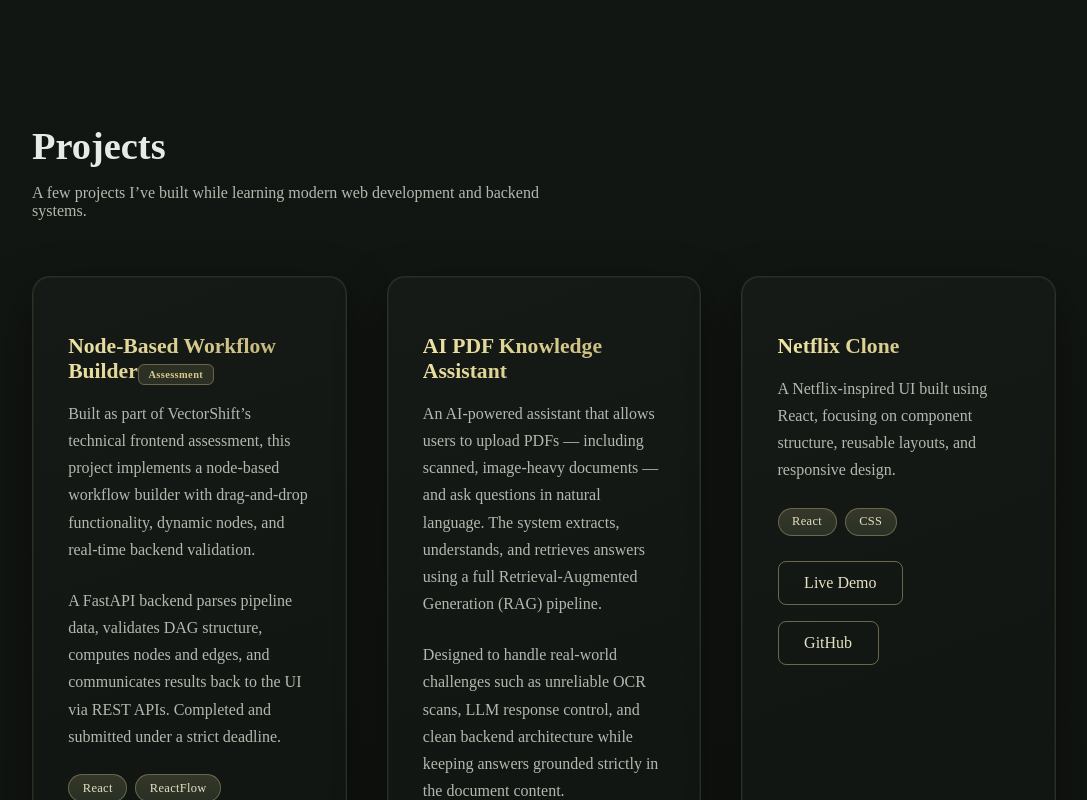
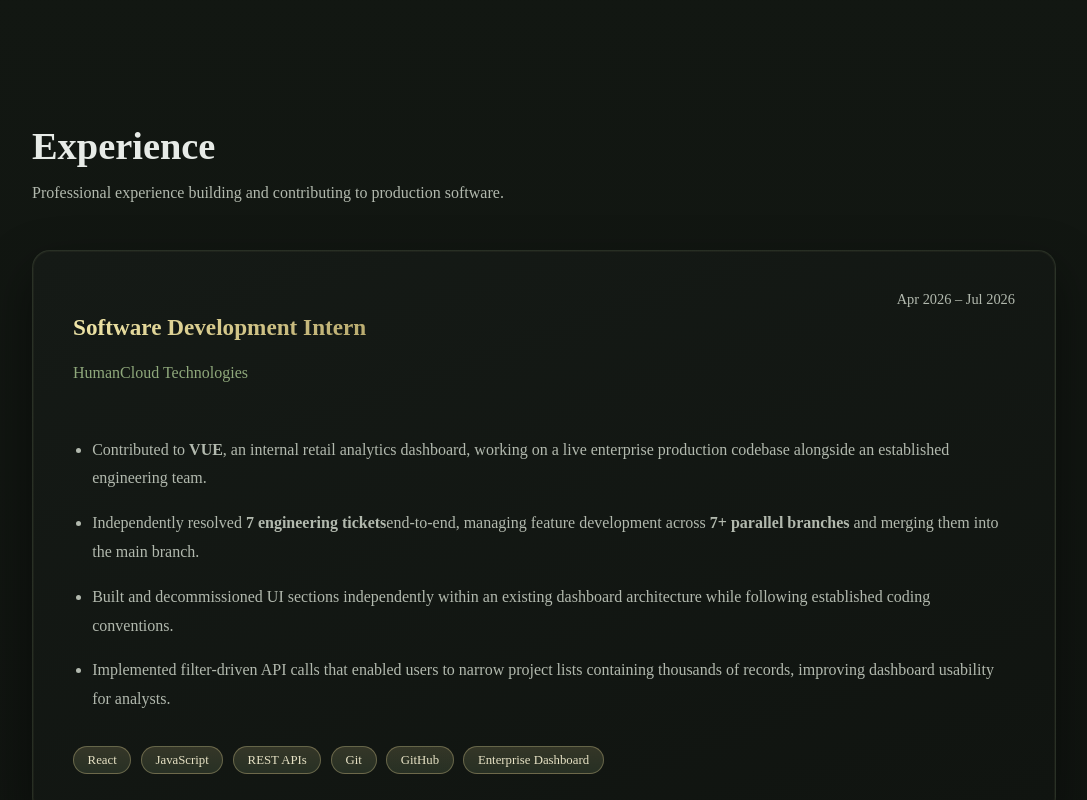
Before and after one commit to Manas-Sharma-210/portfolio-manas, a React (Vite) app: page / in a window 1280 px wide. Shown: the part 1720-2520 px from the top of the page, without its empty margins (96-1183 px from the left). Built offline with nearby package versions, Linux system fonts and the light colour scheme.

Commit message:
Add internship experience and update portfolio

```diff
--- a/src/App.jsx
+++ b/src/App.jsx
@@ -4,6 +4,7 @@ import About from "./components/About";
 import Projects from "./components/Projects";
 import Skills from "./components/Skills";
 import Contact from "./components/Contact";
+import Experience from "./components/Experience";
 
 function App() {
   return (
@@ -11,6 +12,7 @@ function App() {
       <Navbar />
       <Hero />
       <About />
+      <Experience />
       <Projects />
       <Skills />
       <Contact />
--- a/src/components/About.jsx
+++ b/src/components/About.jsx
@@ -16,13 +16,13 @@ function About() {
           <h2>About Me</h2>
 
           <p>
-            I’m a pre-final year <strong>Computer Science student</strong> who
+            I’m a final year <strong>Computer Science student</strong> who
             enjoys building real software systems—frontends that feel
             intentional, and backends that do meaningful work.
           </p>
 
           <p>
-            I work primarily with <strong>React, JavaScript, and CSS</strong>,
+            I work primarily with <strong>Python</strong>,
             and I’m actively expanding into backend development using{" "}
             <strong>FastAPI</strong> and <strong>Node.js</strong>, focusing on
             how systems are structured, validated, and scaled.
--- /dev/null
+++ b/src/components/Experience.jsx
@@ -0,0 +1,64 @@
+function Experience() {
+  return (
+    <section className="experience" id="experience">
+      <div className="experience-container">
+        <h2 className="experience-title">Experience</h2>
+
+        <p className="experience-subtitle">
+          Professional experience building and contributing to production software.
+        </p>
+
+        <div className="experience-card">
+          <div className="experience-header">
+            <div>
+              <h3>Software Development Intern</h3>
+              <h4>HumanCloud Technologies</h4>
+            </div>
+
+            <span className="experience-date">
+              Apr 2026 – Jul 2026
+            </span>
+          </div>
+
+          <ul className="experience-list">
+            <li>
+              Contributed to <strong>VUE</strong>, an internal retail analytics
+              dashboard, working on a live enterprise production codebase
+              alongside an established engineering team.
+            </li>
+
+            <li>
+              Independently resolved <strong>7 engineering tickets</strong>
+              end-to-end, managing feature development across{" "}
+              <strong>7+ parallel branches</strong> and merging them into the
+              main branch.
+            </li>
+
+            <li>
+              Built and decommissioned UI sections independently within an
+              existing dashboard architecture while following established coding
+              conventions.
+            </li>
+
+            <li>
+              Implemented filter-driven API calls that enabled users to narrow
+              project lists containing thousands of records, improving dashboard
+              usability for analysts.
+            </li>
+          </ul>
+
+          <div className="experience-tags">
+            <span>React</span>
+            <span>JavaScript</span>
+            <span>REST APIs</span>
+            <span>Git</span>
+            <span>GitHub</span>
+            <span>Enterprise Dashboard</span>
+          </div>
+        </div>
+      </div>
+    </section>
+  );
+}
+
+export default Experience;
--- a/src/components/Navbar.jsx
+++ b/src/components/Navbar.jsx
@@ -5,7 +5,15 @@ function Navbar() {
   const [open, setOpen] = useState(false);
 
   useEffect(() => {
-    const sectionIds = ["home", "about", "projects", "skills", "contact"];
+    const sectionIds = [
+      "home",
+      "about",
+      "experience",
+      "projects",
+      "skills",
+      "contact",
+    ];
+
     const sections = sectionIds
       .map((id) => document.getElementById(id))
       .filter(Boolean);
@@ -29,39 +37,72 @@ function Navbar() {
     return () => window.removeEventListener("scroll", handleScroll);
   }, []);
 
+  // Close mobile menu when resizing to desktop
+  useEffect(() => {
+    const handleResize = () => {
+      if (window.innerWidth > 768) {
+        setOpen(false);
+      }
+    };
+
+    window.addEventListener("resize", handleResize);
+
+    return () => window.removeEventListener("resize", handleResize);
+  }, []);
+
   const handleLinkClick = () => {
-    setOpen(false); // close menu after click
+    setOpen(false);
   };
 
   return (
     <nav className="navbar">
       <div className="nav-inner">
-        <span className="nav-logo">Manas</span>
 
-        {/* DESKTOP LINKS */}
+        {/* LOGO */}
+        <a href="#home" className="nav-logo">
+          Manas
+        </a>
+
+        {/* DESKTOP NAVIGATION */}
         <ul className="nav-links desktop">
-          {["home", "about", "projects", "skills", "contact"].map((id) => (
+          {[
+            "home",
+            "about",
+            "experience",
+            "projects",
+            "skills",
+            "contact",
+          ].map((id) => (
             <li key={id} className={active === id ? "active" : ""}>
-              <a href={`#${id}`}>{id.charAt(0).toUpperCase() + id.slice(1)}</a>
+              <a href={`#${id}`}>
+                {id.charAt(0).toUpperCase() + id.slice(1)}
+              </a>
             </li>
           ))}
         </ul>
 
-        {/* HAMBURGER */}
+        {/* HAMBURGER BUTTON */}
         <button
           className={`hamburger ${open ? "open" : ""}`}
           onClick={() => setOpen(!open)}
-          aria-label="Toggle menu"
+          aria-label="Toggle navigation menu"
         >
-          <span />
-          <span />
-          <span />
+          <span></span>
+          <span></span>
+          <span></span>
         </button>
       </div>
 
       {/* MOBILE MENU */}
       <div className={`mobile-menu ${open ? "show" : ""}`}>
-        {["home", "about", "projects", "skills", "contact"].map((id) => (
+        {[
+          "home",
+          "about",
+          "experience",
+          "projects",
+          "skills",
+          "contact",
+        ].map((id) => (
           <a
             key={id}
             href={`#${id}`}
--- a/src/index.css
+++ b/src/index.css
@@ -338,6 +338,149 @@ html {
   }
 }
 
+/* =========================
+   EXPERIENCE
+========================= */
+
+.experience {
+  background: linear-gradient(
+    180deg,
+    #121712,
+    #101410
+  );
+
+  padding: 7rem 10%;
+}
+
+.experience-container {
+  max-width: 1100px;
+  margin: 0 auto;
+}
+
+.experience-title {
+  font-size: 2.4rem;
+  color: var(--text-main);
+  margin-bottom: .6rem;
+}
+
+.experience-subtitle {
+  color: var(--text-muted);
+  margin-bottom: 3rem;
+}
+
+.experience-card {
+  background: linear-gradient(
+    160deg,
+    #151a16,
+    #101410
+  );
+
+  padding: 2.5rem;
+
+  border-radius: 18px;
+
+  border: 1px solid rgba(143,168,123,.18);
+
+  box-shadow:
+    0 20px 50px rgba(0,0,0,.45),
+    inset 0 0 0 1px rgba(214,201,140,.05);
+
+  transition: .3s;
+}
+
+.experience-card:hover {
+  transform: translateY(-5px);
+
+  box-shadow:
+    0 28px 70px rgba(0,0,0,.55),
+    inset 0 0 0 1px rgba(214,201,140,.12);
+}
+
+.experience-header {
+  display: flex;
+  justify-content: space-between;
+  align-items: flex-start;
+
+  margin-bottom: 2rem;
+
+  gap: 2rem;
+}
+
+.experience-header h3 {
+  font-size: 1.45rem;
+
+  background: linear-gradient(
+    120deg,
+    #f0e6a8,
+    #d6c98c,
+    #b9ab6f
+  );
+
+  -webkit-background-clip: text;
+  -webkit-text-fill-color: transparent;
+}
+
+.experience-header h4 {
+  color: var(--olive-soft);
+  margin-top: .35rem;
+  font-weight: 500;
+}
+
+.experience-date {
+  color: var(--text-muted);
+  font-size: .9rem;
+  white-space: nowrap;
+}
+
+.experience-list {
+  padding-left: 1.2rem;
+}
+
+.experience-list li {
+  color: var(--text-muted);
+  margin-bottom: 1rem;
+  line-height: 1.8;
+}
+
+.experience-tags {
+  display: flex;
+  flex-wrap: wrap;
+  gap: .6rem;
+
+  margin-top: 2rem;
+}
+
+.experience-tags span {
+  padding: .35rem .85rem;
+
+  border-radius: 999px;
+
+  background: linear-gradient(
+    180deg,
+    rgba(214,201,140,.18),
+    rgba(143,168,123,.18)
+  );
+
+  color: #e6e1c4;
+
+  border: 1px solid rgba(214,201,140,.35);
+
+  font-size: .8rem;
+}
+
+@media (max-width:768px){
+
+.experience-header{
+flex-direction:column;
+}
+
+.experience-date{
+white-space:normal;
+}
+
+}
+
+
 .projects {
   background: linear-gradient(
     180deg,
@@ -489,6 +632,7 @@ html {
 .btn.primary {
   scroll-margin-top: 80px;
 }
+
 
 /*SKILLS*/
 
@@ -789,8 +933,13 @@ section {
   font-weight: 600;
   letter-spacing: 0.12em;
   color: var(--gold-main);
+  text-decoration: none;
+  transition: opacity 0.3s ease;
 }
 
+.nav-logo:hover {
+  opacity: 0.8;
+}
 /* LINKS */
 .nav-links {
   list-style: none;
```
